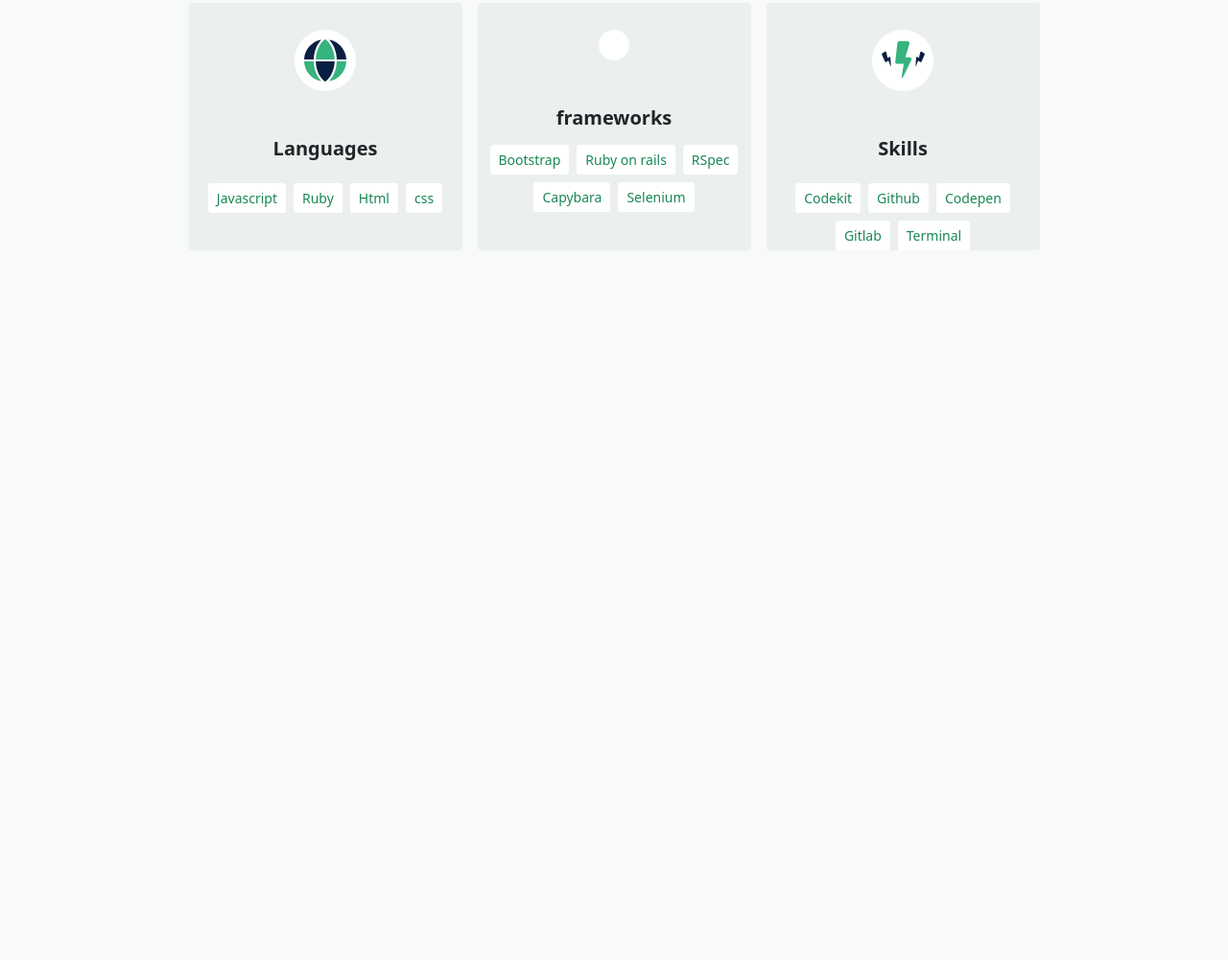
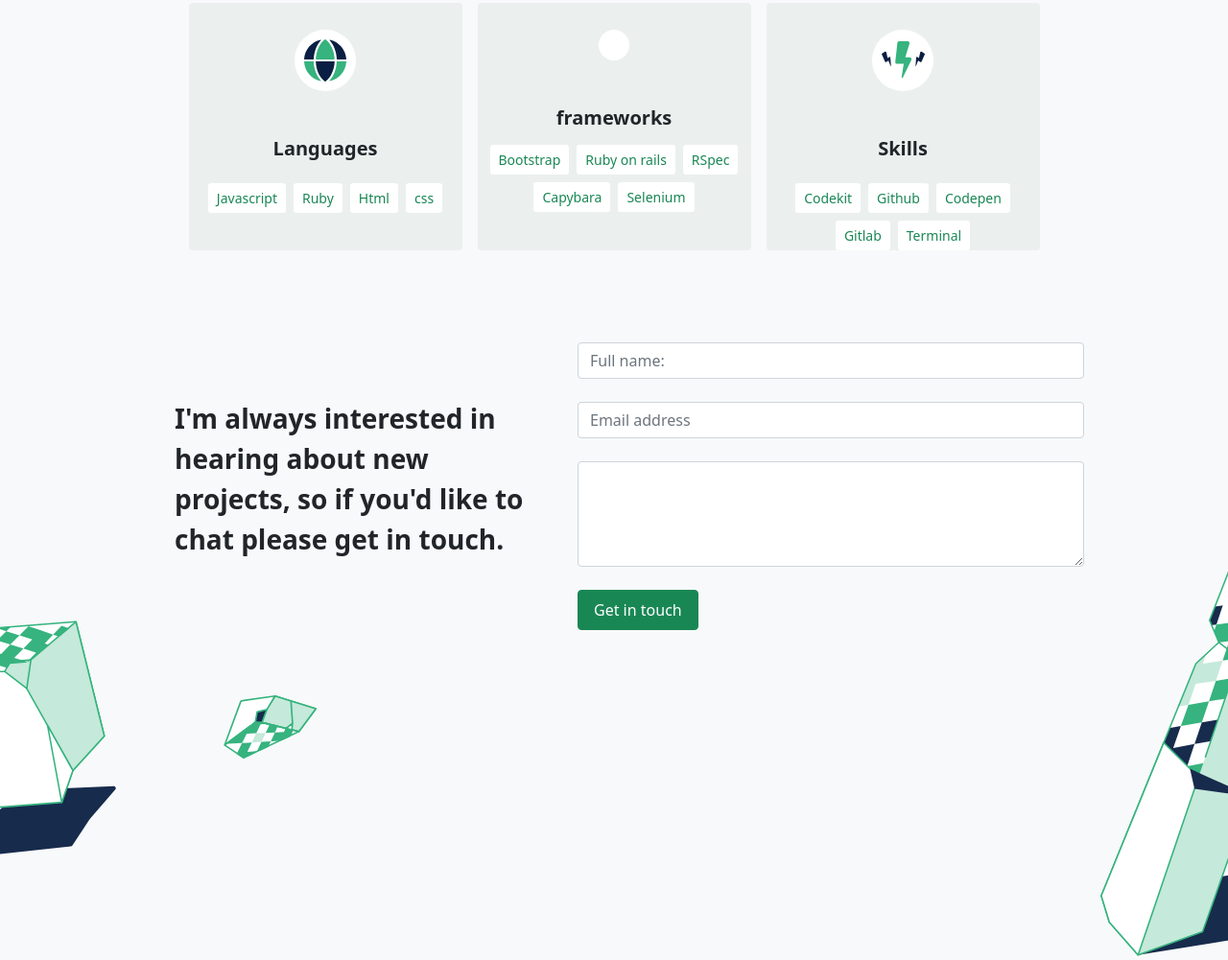
Before and after one commit to John-Kibirige/bootstrap-pair-programming, a website: page index.html in a window 1280 px wide. Shown: the part 2142-3143 px from the top of the page at 96% size. Before the commit the page ends 2451 px from the top, so only its background shows below. Drawn offline with nearby package versions, Linux system fonts and the light colour scheme.

Commit message:
Add form section

```diff
--- a/index.html
+++ b/index.html
@@ -308,7 +308,6 @@
             "></div>
       </div>
       <!-- languages, frameworks, skills -->
-
       <div class="container my-3 my-md-5">
         <div class="mx-auto mb-5">
           <div class="row d-flex justify-content-center gap-3">
@@ -380,7 +379,81 @@
                   Terminal
                 </button>
 
+
+
   </main>
+        <!-- form section -->
+      <section class="my-5 position-relative">
+        <div class="container ps-5 py-5">
+          <div class="row gap-4">
+            <div class="col-md-5 d-flex align-items-center">
+              <div class="text-cont fw-bold fs-3">
+                <p class="text-justify ms-5 ps-3">
+                  I'm always interested in hearing about new projects, so if
+                  you'd like to chat please get in touch.
+                </p>
+              </div>
+            </div>
+
+            <div class="col-md-6">
+              <!-- first name -->
+              <div class="mb-3">
+                <label for="first-name" class="form-label d-none"
+                  >First name</label
+                >
+                <input
+                  type="text"
+                  class="form-control"
+                  id="first-name"
+                  placeholder="Full name:"
+                />
+              </div>
+              <!-- email -->
+              <div class="mb-3">
+                <label for="email" class="form-label d-none">First name</label>
+                <input
+                  type="email"
+                  class="form-control my-4"
+                  id="email"
+                  placeholder="Email address"
+                />
+              </div>
+
+              <!-- text-area -->
+              <div class="mb-3">
+                <label for="message" class="form-label d-none"
+                  >Example textarea</label
+                >
+                <textarea
+                  class="form-control mb-4"
+                  id="message"
+                  rows="4"
+                ></textarea>
+              </div>
+
+              <!-- Get in touch -->
+              <button type="button" class="btn btn-success px-3 py-2">
+                Get in touch
+              </button>
+            </div>
+          </div>
+        </div>
+        <!-- images -->
+        <div
+          class="background-image row d-flex align-items-center position-absolute end-0 bottom-0 start-0 top-50"
+        >
+          <div class="col-2">
+            <img src="./images/contact-left.svg" alt="" />
+          </div>
+          <div class="col-2">
+            <img src="./images/contanct-mid.svg" alt="" />
+          </div>
+          <div class="col-6"></div>
+          <div class="col-2">
+            <img src="./images/contact-right.svg" alt="" />
+          </div>
+        </div>
+      </section>
 
   <!-- Javascript CDN -->
   <script src="https://cdn.jsdelivr.net/npm/bootstrap@5.0.2/dist/js/bootstrap.bundle.min.js"
```
